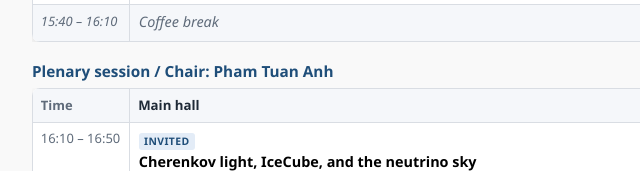
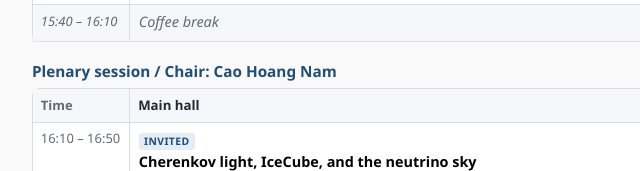
Before and after one commit to hoivl-nlc-vn/hoivl-nlc-vn.github.io, a plain HTML site: page hepvnconf2026.html in a window 1280 px wide. Shown: the part 6089-6260 px from the top of the page, 108-748 px from the left. Drawn offline with nearby package versions, Linux system fonts and the light colour scheme.

Commit message:
Update chair name for plenary session

```diff
--- a/hepvnconf2026.html
+++ b/hepvnconf2026.html
@@ -673,7 +673,7 @@ The meeting will cover (but is not limited to) the following topics:
       <a class="vh-slides" href="" target="_blank" rel="noopener">Slides</a></div></td></tr>
 <tr class="vh-pause"><td class="vh-time">15:40 – 16:10</td><td colspan="1">Coffee break</td></tr>
 	  </table></div>
-	  <h4 class="vh-sess">Plenary session / Chair: Pham Tuan Anh</h4><div class="vh-scroll"><table class="vh-table"><thead>
+	  <h4 class="vh-sess">Plenary session / Chair: Cao Hoang Nam</h4><div class="vh-scroll"><table class="vh-table"><thead>
 <tr><th class="vh-time">Time</th><th>Main hall</th></tr></thead><tbody>
 <tr><td class="vh-time">16:10 – 16:50</td><td><div class="vh-talk" id="talk-d2-13"><span class="vh-kind vh-inv">Invited</span><div class="vh-title">Cherenkov light, IceCube, and the neutrino sky</div><div class="vh-spk">Cao Van Son <span class="vh-aff">(IFIRSE, ICISE)</span></div>
       <!-- d2-13: paste the slides URL into href below -->
```
